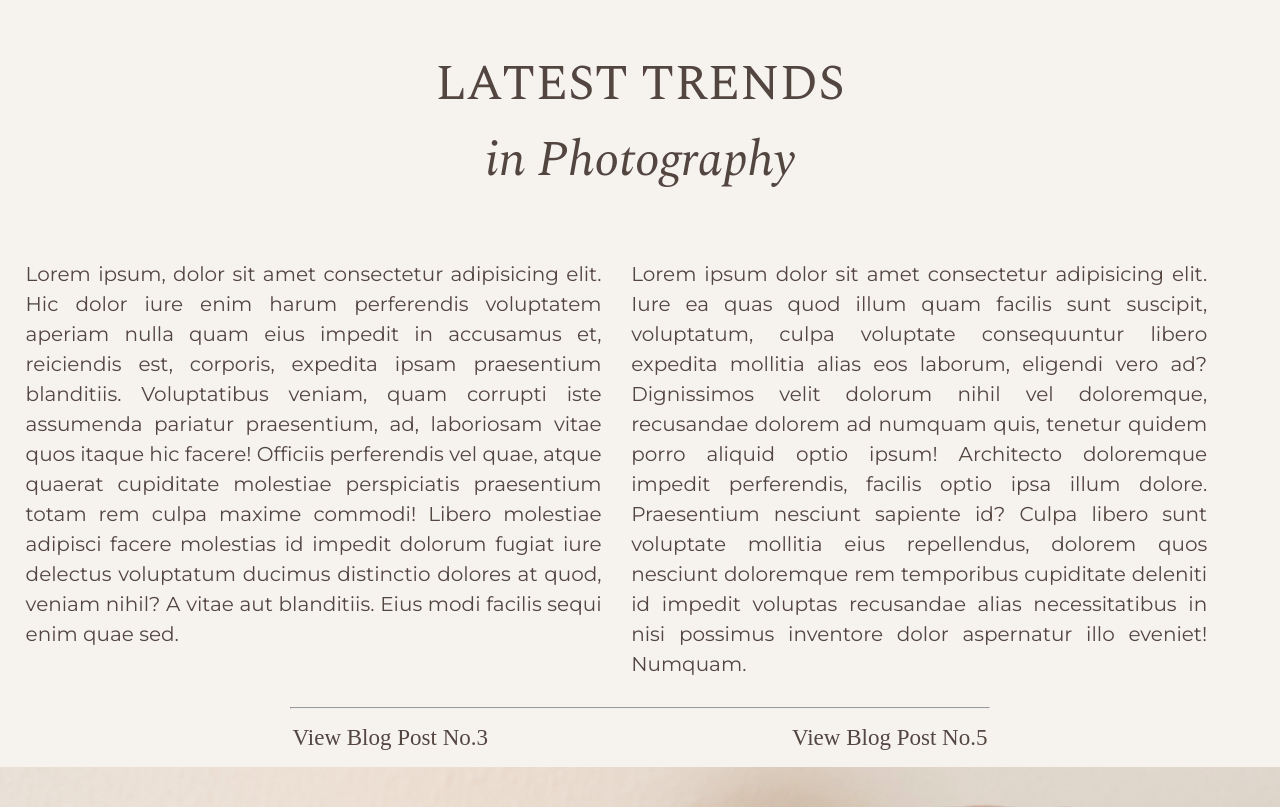
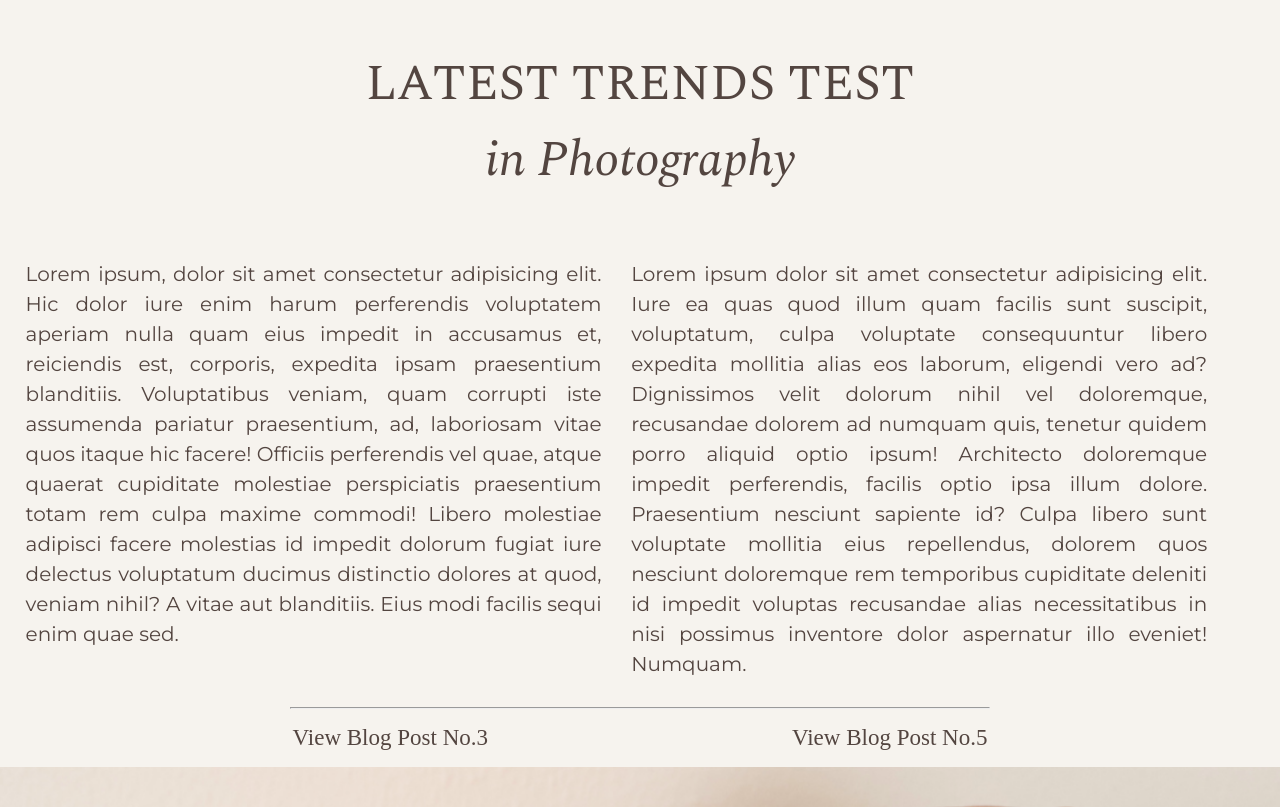
Before and after one commit to andrew-kolomiets/HTML-CSS-JS, a plain HTML site: page index.html in a window 1280 px wide. Shown: the part 1536-2343 px from the top of the page. Drawn offline with nearby package versions, Linux system fonts and the light colour scheme.

Commit message:
test commit example

```diff
--- a/index.html
+++ b/index.html
@@ -30,7 +30,7 @@
             <div><img src="src/img/image_2024-04-18_16-05-42.png" alt="Photo 3"></div>
         </section>
 
-        <h2>LATEST TRENDS <br> <em> in Photography</em> </h2>
+        <h2>LATEST TRENDS TEST <br> <em> in Photography</em> </h2>
 
         <section class="text">
             <div><p>Lorem ipsum, dolor sit amet consectetur adipisicing elit. Hic dolor iure enim harum perferendis voluptatem aperiam nulla quam eius impedit in accusamus et, reiciendis est, corporis, expedita ipsam praesentium blanditiis.
```
